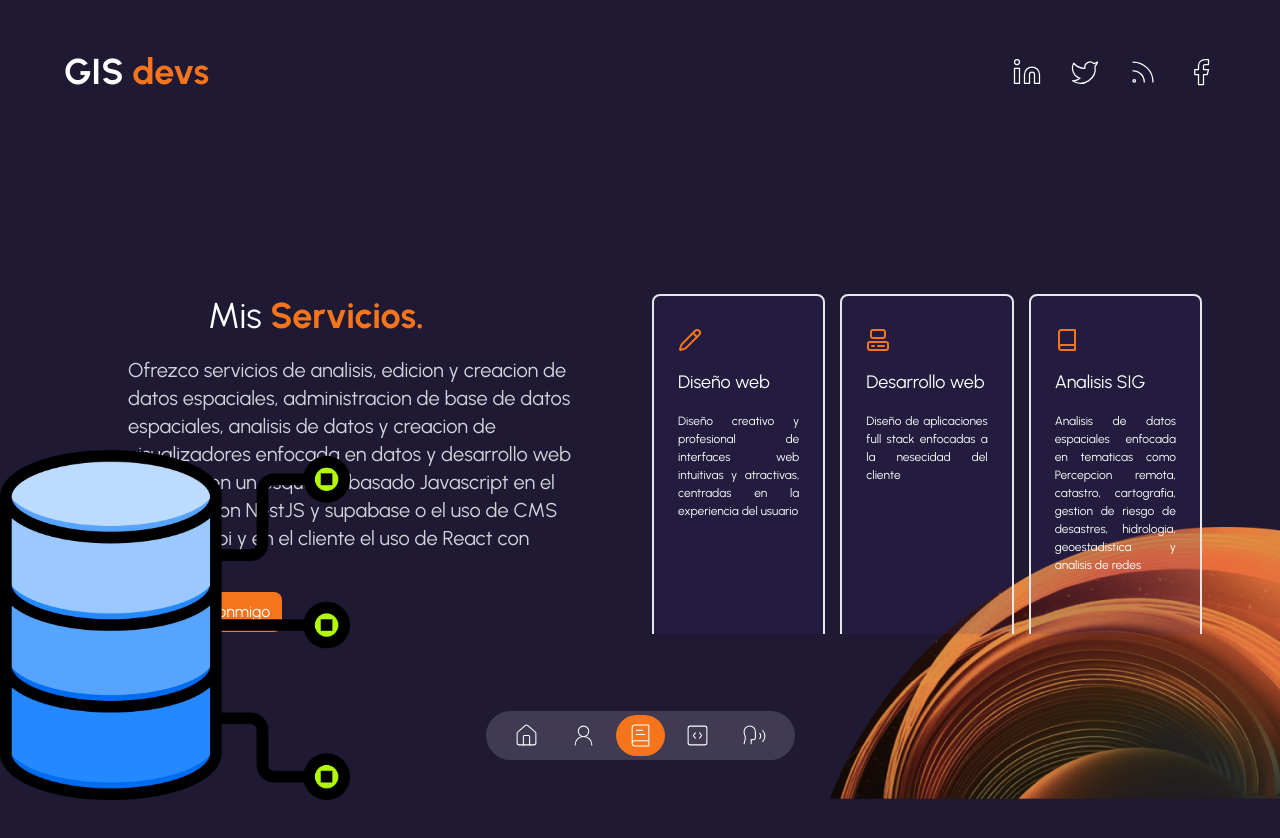
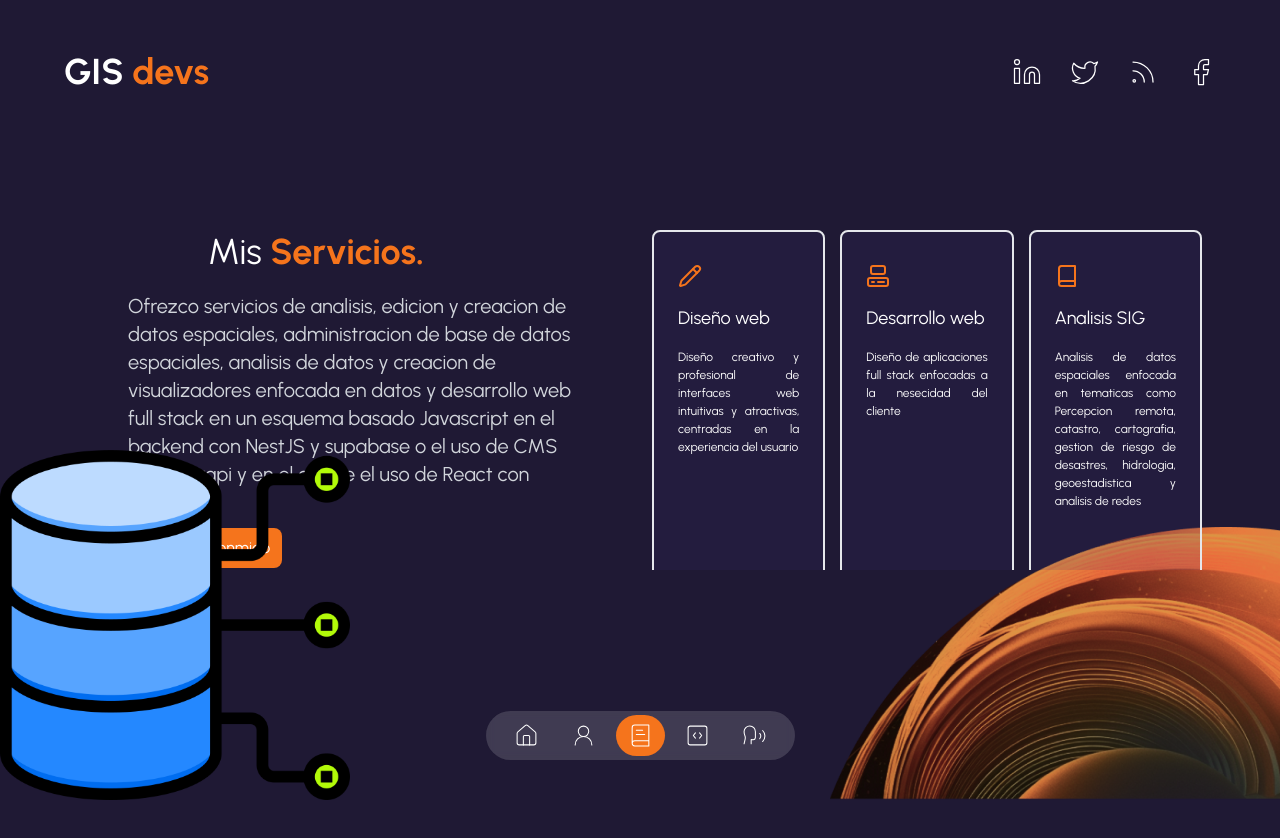
Before and after one commit to OsitoDobbie10/Cv2024, a Next.js app: page /Servicios in a window 1280 px wide. Shown: the top 838 px of the page. After the commit the page ends 800 px from the top, so only its background shows below. Built offline with nearby package versions, Linux system fonts and the light colour scheme.

Commit message:
"Espacio 2"

```diff
--- a/app/(routes)/Servicios/page.tsx
+++ b/app/(routes)/Servicios/page.tsx
@@ -16,7 +16,7 @@ const page = () => {
     <TransitionPages/>
     <CircleImage/>
     <AvatarServices/>
-    <div className="grid items-center justify-center h-screen max-w-5xl gap-6 mx-auto md:grid-cols-2 my-16">
+    <div className="grid items-center justify-center h-screen max-w-5xl gap-6 mx-auto md:grid-cols-2 mt-25">
     <div className="max-w-[450px]">
     <h1 className="text-2xl leading-tight text-center md:text-left md:text-4xl md:mb-5 md:px-20">
         Mis {''}
```
